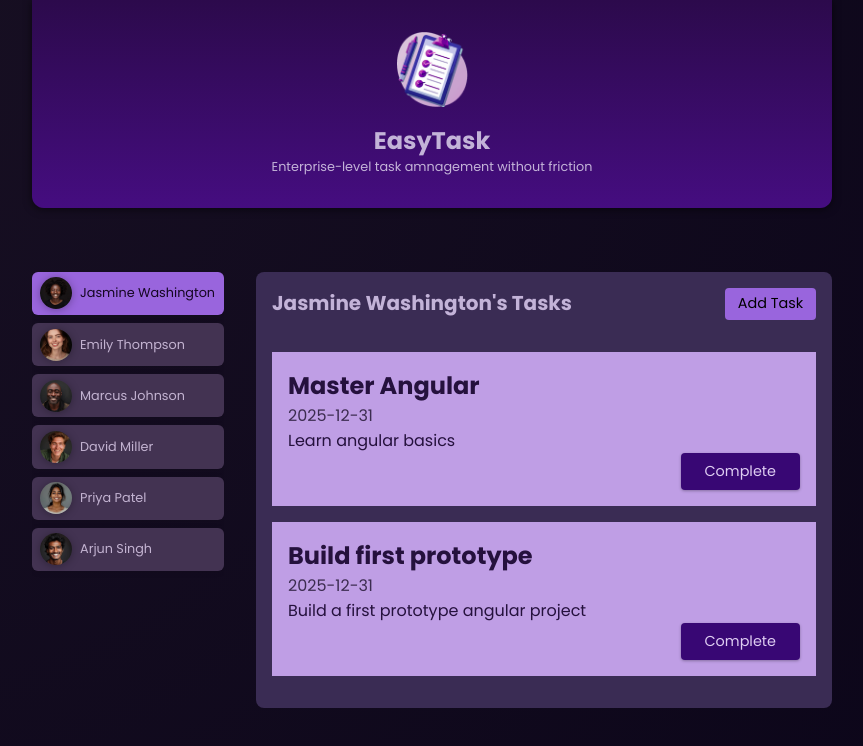
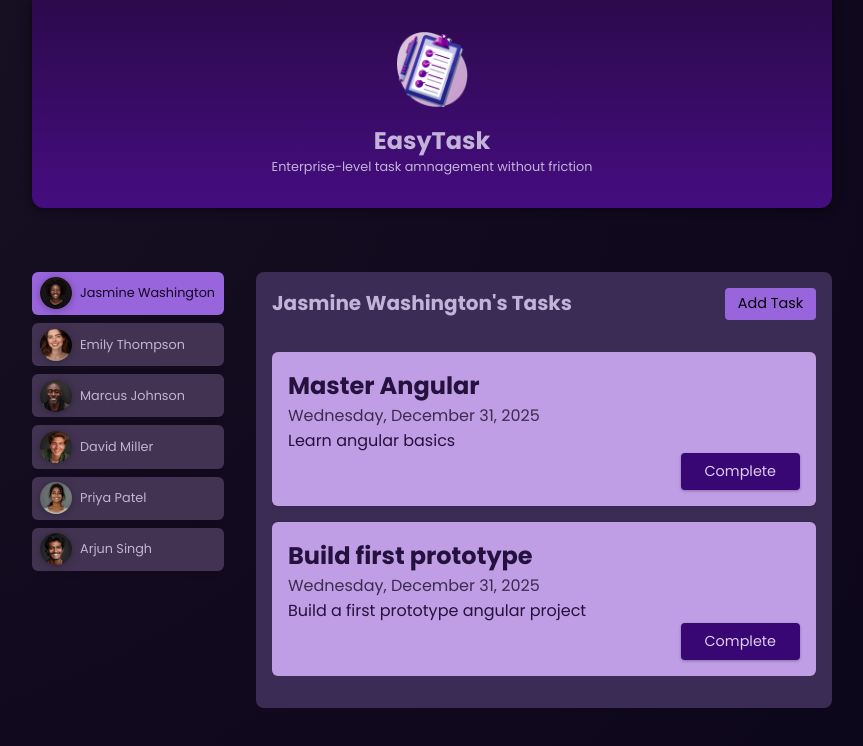
Before and after one commit to evaaldo/ANGULAR-STUDY-1, an Angular app: page / in a window 1280 px wide. Both pictures are taken after a click on the button "Jasmine Washington". Shown: the top 746 px of the page, without its empty margins (208-1071 px from the left). Built offline with nearby package versions, Linux system fonts and the light colour scheme.

Commit message:
Feat: Add card component and pipe

```diff
--- /dev/null
+++ b/src/app/shared/card/card.component.css
@@ -0,0 +1,5 @@
+div {
+  border-radius: 6px;
+  box-shadow: 0 1px 6px rgba(0, 0, 0, 0.1);
+  overflow: hidden;
+}
--- /dev/null
+++ b/src/app/shared/card/card.component.html
@@ -0,0 +1,3 @@
+<div>
+  <ng-content />
+</div>
--- a/src/app/tasks/task/task.component.html
+++ b/src/app/tasks/task/task.component.html
@@ -1,8 +1,10 @@
+<app-card>
   <article>
     <h2>{{ task.title }}</h2>
-  <time>{{ task.dueDate }}</time>
+    <time>{{ task.dueDate | date:'fullDate' }}</time>
     <summary>{{ task.summary }}</summary>
     <p class="actions">
       <button (click)="onCompleteTask()">Complete</button>
     </p>
   </article>
+</app-card>
--- a/src/app/tasks/task/task.component.ts
+++ b/src/app/tasks/task/task.component.ts
@@ -1,10 +1,12 @@
 import { Component, EventEmitter, Input, Output } from '@angular/core';
 import { ITask } from './task.model';
+import { CardComponent } from '../../shared/card/card.component';
+import { DatePipe } from '@angular/common';
 
 @Component({
   selector: 'app-task',
   standalone: true,
-  imports: [],
+  imports: [CardComponent,DatePipe],
   templateUrl: './task.component.html',
   styleUrl: './task.component.css'
 })
--- a/src/app/user/user.component.css
+++ b/src/app/user/user.component.css
@@ -1,9 +1,3 @@
-div {
-  border-radius: 6px;
-  box-shadow: 0 1px 6px rgba(0, 0, 0, 0.1);
-  overflow: hidden;
-}
-
 button {
   display: flex;
   align-items: center;
--- a/src/app/user/user.component.html
+++ b/src/app/user/user.component.html
@@ -1,6 +1,6 @@
-<div>
+<app-card>
   <button [class.active]="selected" (click)="onSelectedUser()">
     <img [src]="imagePath" [alt]="user.name"/>
     <span>{{ user.name }}</span>
   </button>
-</div>
+</app-card>
--- a/src/app/user/user.component.ts
+++ b/src/app/user/user.component.ts
@@ -1,8 +1,10 @@
 import { Component, EventEmitter, Input, Output } from '@angular/core';
 import { IUser } from './user.model';
+import { CardComponent } from '../shared/card/card.component';
 
 @Component({
   selector: 'app-user',
+  imports: [CardComponent],
   standalone: true,
   templateUrl: './user.component.html',
   styleUrl: './user.component.css'
```
Also changed, not shown: src/app/shared/card/card.component.ts (added, +12 -0 lines). Lines whose indentation alone changed are shown as unchanged.
